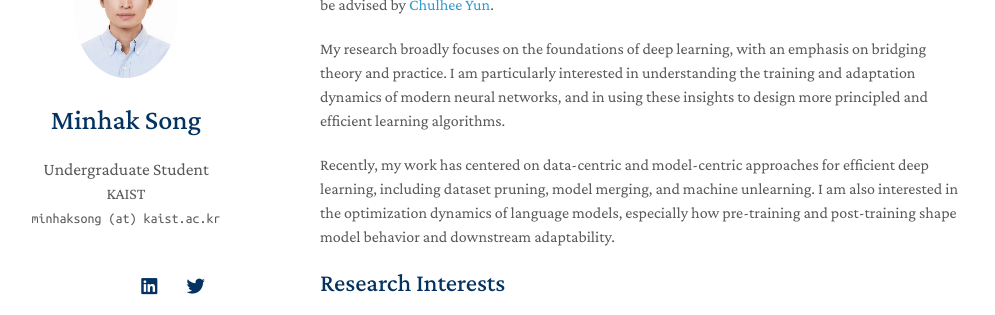
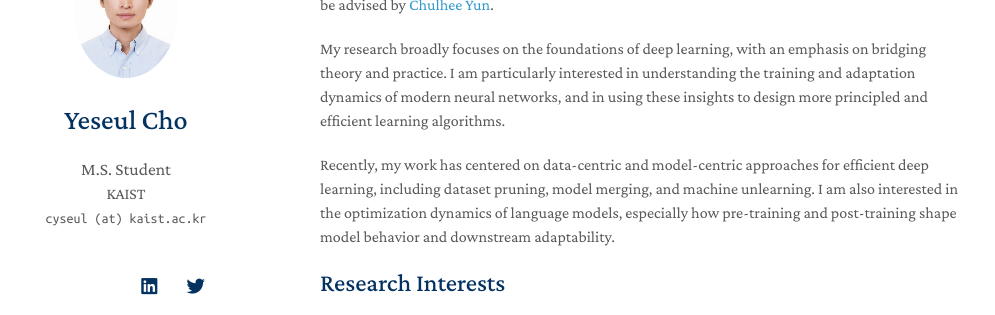
Before and after one commit to cyseul/cyseul.github.io, a Jekyll site: the page built from index.md, in a window 1280 px wide. Shown: the part 140-455 px from the top of the page, without its empty margins (150-1145 px from the left). Built offline with Jekyll 4.4.1, drawn with Linux system fonts in a browser that asks for light colours; nearby versions of some CDN libraries; a style sheet for code colours, icons or effects is not loaded; our own code applies the rules of GitHub Pages for plain Markdown files; part of the change alters nothing that is shown.

Commit message:
Update site config

```diff
--- a/_config.yml
+++ b/_config.yml
@@ -1,22 +1,22 @@
 # Basic Information
-title: Minhak Song
-title_KR: 송민학
-position: Undergraduate Student
+title: Yeseul Cho
+title_KR: 조예슬
+position: M.S. Student
 affiliation: KAIST
-email: minhaksong (at) kaist.ac.kr
+email: cyseul (at) kaist.ac.kr
 
 # Search Engine Optimization (SEO)
 # The following information is used to improve the website traffic from search engines, e.g., Google.
-keywords: Minhak Song, 송민학, KAIST, Undergraduate Student, Machine Learning, Deep Learning, Reinforcement Learning, Optimization, Statistics
-description: Minhak Song is an underduate student at KAIST, interested in building the theoretical foundations of machine learning, deep learning, and reinforcement learning through the lens of optimization theory and statistics.
-canonical: https://songminhak.github.io
+keywords: Yeseul Cho, 조예슬, KAIST, Master's Student, Machine Learning, Deep Learning, Dataset Pruning, Coreset Selection, Data-Efficient Machine Learning
+description: research intersts
+canonical: https://cyseul.github.io
 
 # Links
 # If you don't need one of them, you may delete the corresponding line.
-google_scholar: https://scholar.google.com/citations?user=9Aagu58AAAAJ&hl
-cv_link: assets/files/cv_minhak-song.pdf
-linkedin: https://www.linkedin.com/in/minhak-song/
-twitter: https://x.com/MinhakSong
+google_scholar: https://scholar.google.com/citations?user=B3mRe4cAAAAJ&hl=ko
+cv_link: assets/files/cv_yscho.pdf
+linkedin: https://www.linkedin.com/in/cyseul/
+twitter: https://x.com/cyseull
 
 # Images (e.g., your profile picture and your website's favicon)
 # "favicon" and "favicon_dark" are used for the light and dark modes, respectively.
@@ -38,7 +38,7 @@ font: "Serif" # "Serif" # or "Sans Serif"
 
 # Google Analytics ID
 # Please remove this if you don't use Google Analytics
-google_analytics: G-W5X5XPHFXZ  # UA-111540567-4
+# google_analytics: G-W5X5XPHFXZ  # UA-111540567-4
 
 # Use this project as a remote theme for GitHub Pages
 # See the guide here: https://docs.github.com/en/pages/setting-up-a-github-pages-site-with-jekyll/adding-a-theme-to-your-github-pages-site-using-jekyll
```
Also changed, not shown: CNAME (deleted).
